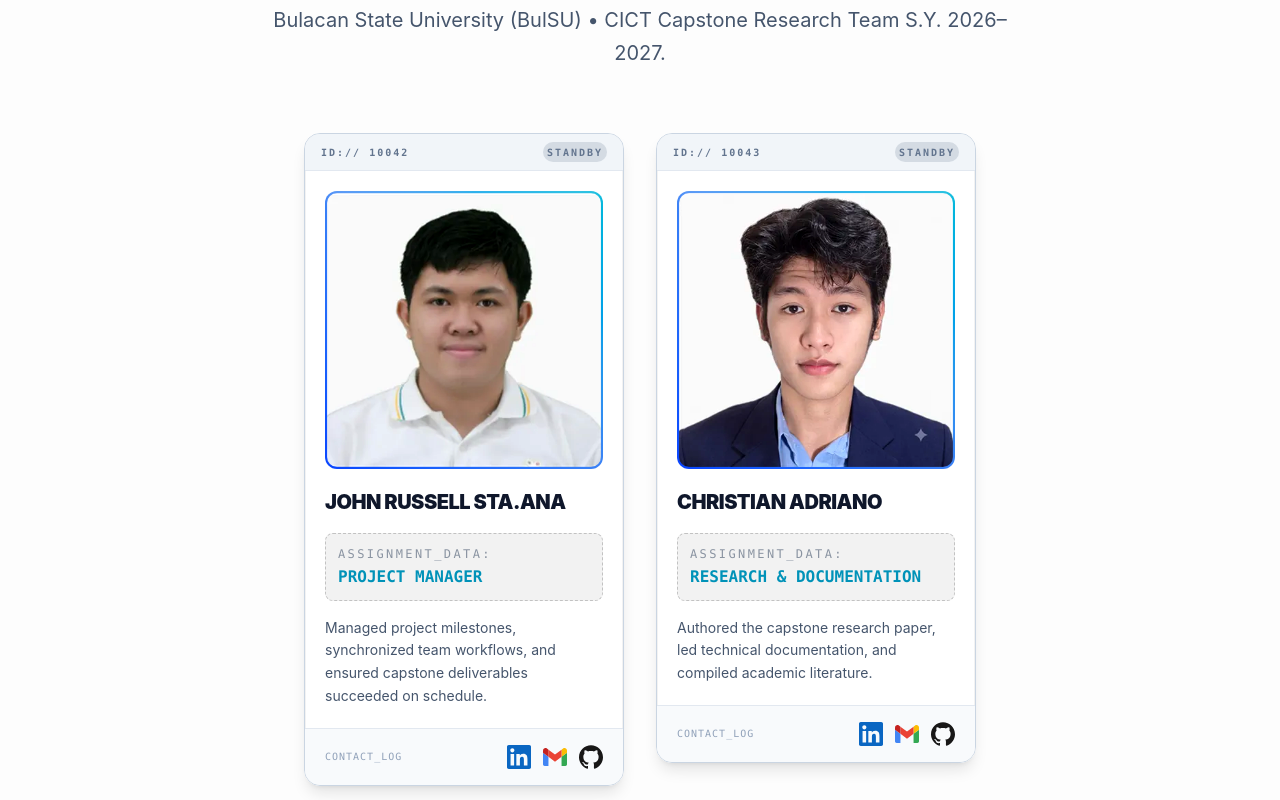
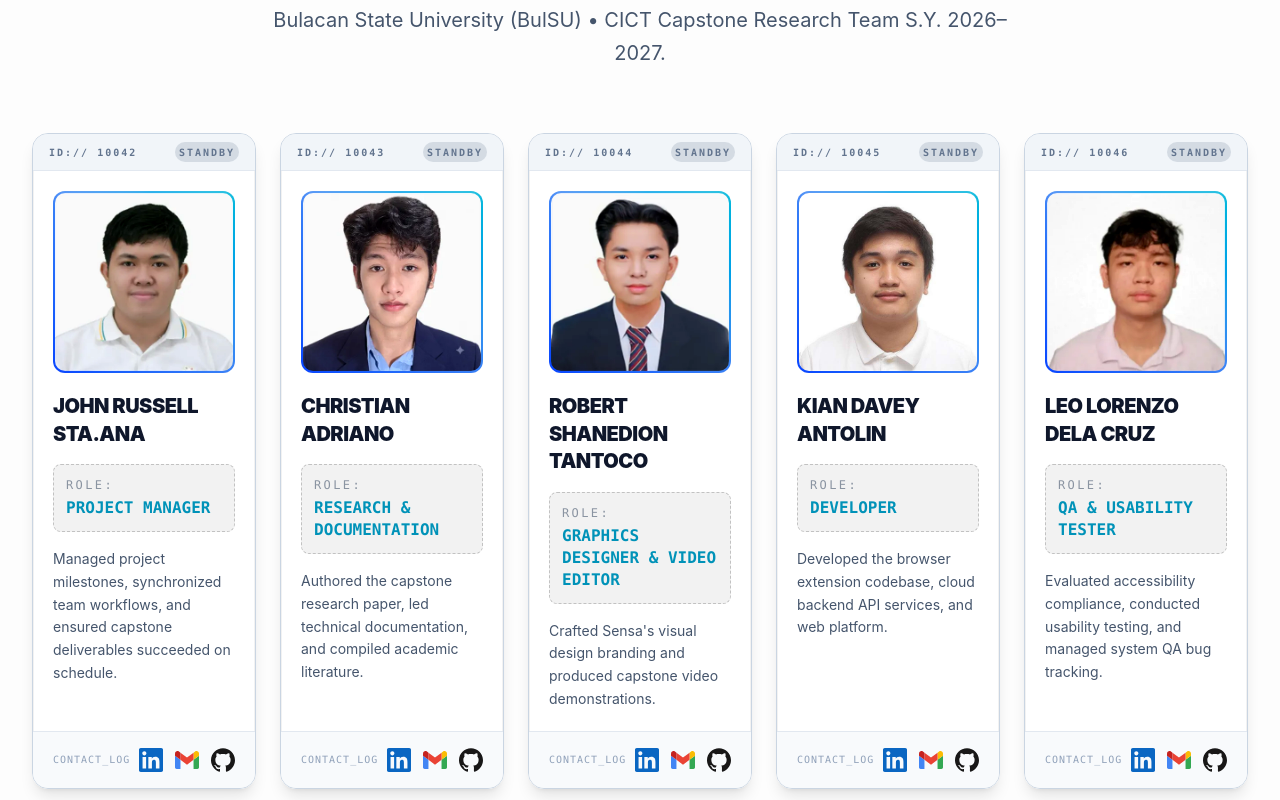
Before and after one commit to bulsu-kdlantolin/sensa-website, a React (Vite) app: page / in a window 1280 px wide. Shown: the part 9700-10500 px from the top of the page. Built offline with nearby package versions, Linux system fonts and the light colour scheme.

Commit message:
style: change layout to 1-row grid on xl screens and change text to ROLE

```diff
--- a/src/components/TeamSection.tsx
+++ b/src/components/TeamSection.tsx
@@ -134,11 +134,11 @@ export default function TeamSection({ isDark }: TeamSectionProps) {
           </div>
         </ScrollReveal>
 
-        {/* Creative Flex Layout: 2 on top, 3 on bottom */}
-        <div className="flex flex-wrap justify-center gap-6 md:gap-8 max-w-6xl mx-auto">
+        {/* 5-Column Grid Layout for smaller cards */}
+        <div className="grid grid-cols-1 sm:grid-cols-2 lg:grid-cols-3 xl:grid-cols-5 gap-4 md:gap-6 max-w-7xl mx-auto">
           {teamMembers.map((member, idx) => (
             <React.Fragment key={idx}>
-              <ScrollReveal delay={idx * 100} className="w-full sm:w-[calc(50%-1.5rem)] lg:w-[calc(33.333%-2rem)] max-w-[320px] h-full">
+              <ScrollReveal delay={idx * 100} className="w-full h-full">
                 <article
                 className={`group relative overflow-hidden rounded-2xl flex flex-col justify-between transition-all duration-500 hover:-translate-y-2 shadow-lg hover:shadow-2xl w-full h-full border ${
                   isDark
@@ -191,7 +191,7 @@ export default function TeamSection({ isDark }: TeamSectionProps) {
 
                   {/* Terminal Stacking Role */}
                   <div className="flex flex-col mt-4 mb-2 p-3 rounded-lg border border-dashed border-current/20 bg-black/5 dark:bg-white/5" style={{ color: isDark ? '#fff' : '#000' }}>
-                    <span className={`text-[10px] md:text-xs font-mono tracking-[0.2em] uppercase opacity-60 mb-1 ${isDark ? 'text-slate-300' : 'text-slate-600'}`}>ASSIGNMENT_DATA:</span>
+                    <span className={`text-[10px] md:text-xs font-mono tracking-[0.2em] uppercase opacity-60 mb-1 ${isDark ? 'text-slate-300' : 'text-slate-600'}`}>ROLE:</span>
                     <div className="flex items-start gap-2">
                       <p className={`text-sm md:text-base font-mono font-bold uppercase leading-snug ${member.roleColor}`}>
                         {member.role}
@@ -244,11 +244,10 @@ export default function TeamSection({ isDark }: TeamSectionProps) {
                   </div>
                 </div>
               </article>
-            </ScrollReveal>
-            {idx === 1 && <div className="hidden lg:block w-full h-0" />}
-          </React.Fragment>
-        ))}
-      </div>
+              </ScrollReveal>
+            </React.Fragment>
+          ))}
+        </div>
       </div>
     </section>
   );
```
